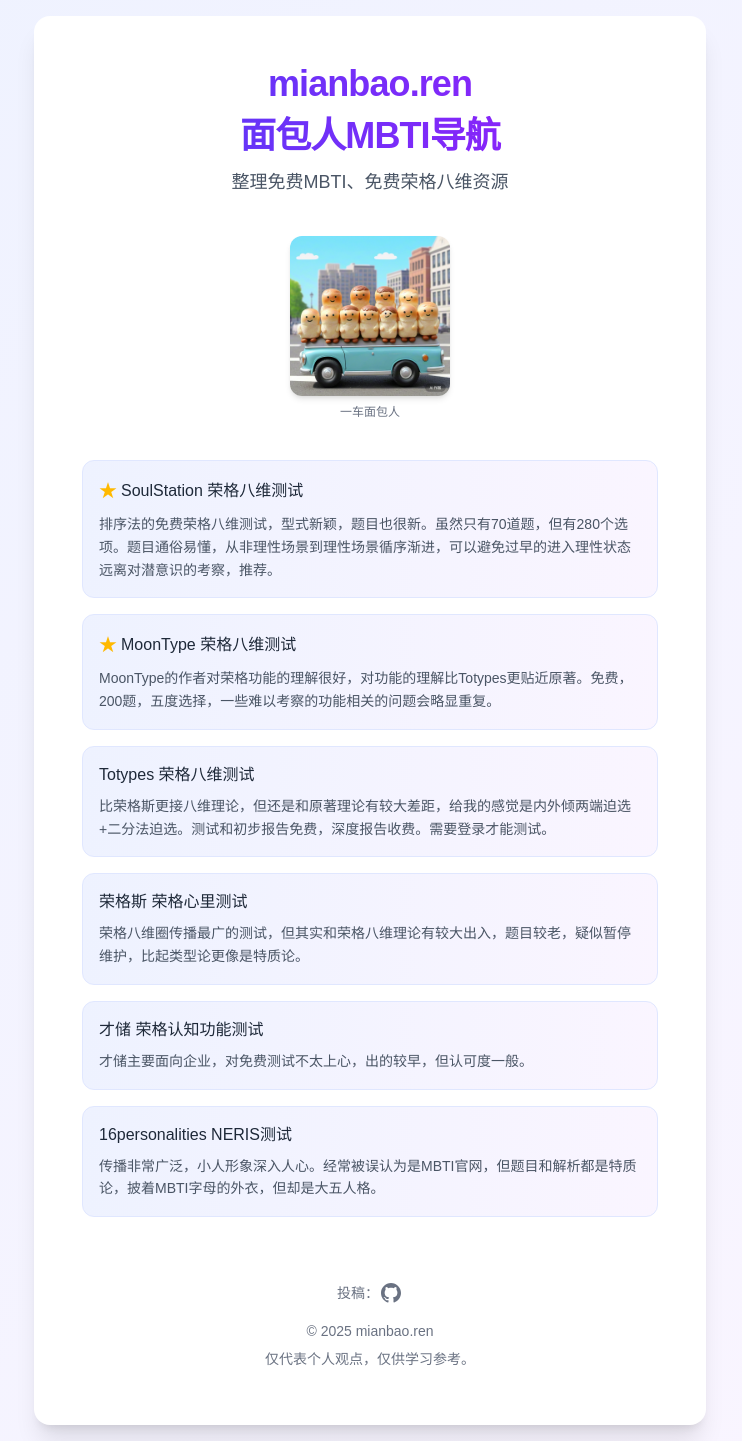
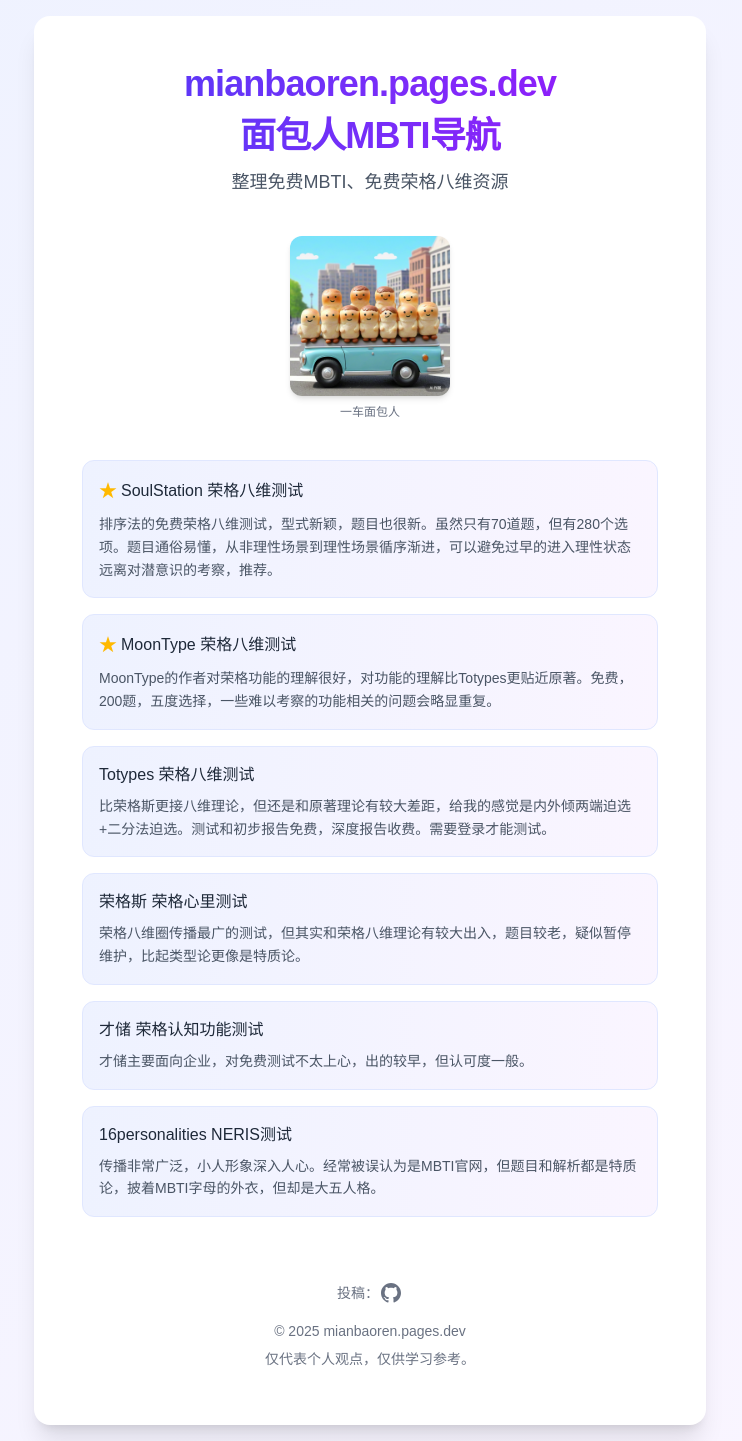
Before and after one commit to moxiaolong/mianbaoren, a Next.js app in the folder mianbaoren/: page / in a window 1280 px wide. Shown: the whole page, without its empty margins (270-1012 px from the left). Built offline with nearby package versions, Linux system fonts and the light colour scheme.

Commit message:
修改网址

```diff
--- a/mianbaoren/src/app/page.tsx
+++ b/mianbaoren/src/app/page.tsx
@@ -80,7 +80,7 @@
                 {/* 标题部分 */}
                 <div className="text-center mb-10">
                     <h2 className="text-lg md:text-4xl font-bold bg-clip-text text-transparent bg-gradient-to-r from-indigo-600 to-purple-600 dark:from-indigo-400 dark:to-purple-400 mb-3 tracking-tight">
-                        mianbao.ren
+                        mianbaoren.pages.dev
                     </h2>
                     <h1 className="text-3xl md:text-4xl font-bold bg-clip-text text-transparent bg-gradient-to-r from-indigo-600 to-purple-600 dark:from-indigo-400 dark:to-purple-400 mb-3 tracking-tight">
                         面包人MBTI导航
@@ -152,7 +152,7 @@
                             </svg>
                         </a>
                     </div>
-                    <p>© 2025 mianbao.ren</p>
+                    <p>© 2025 mianbaoren.pages.dev</p>
                     <p className="py-2">仅代表个人观点，仅供学习参考。</p>
                 </div>
             </div>
```
